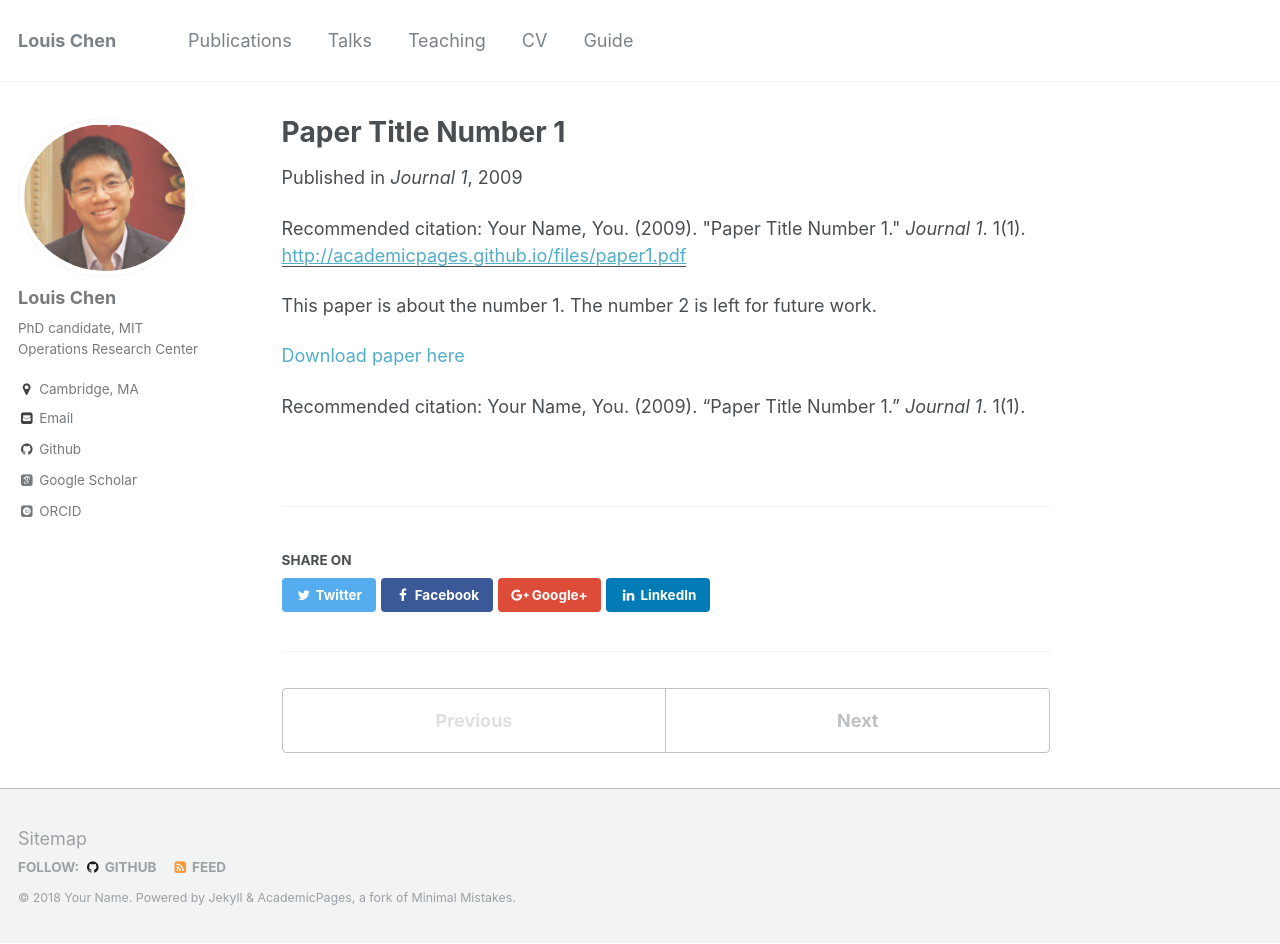
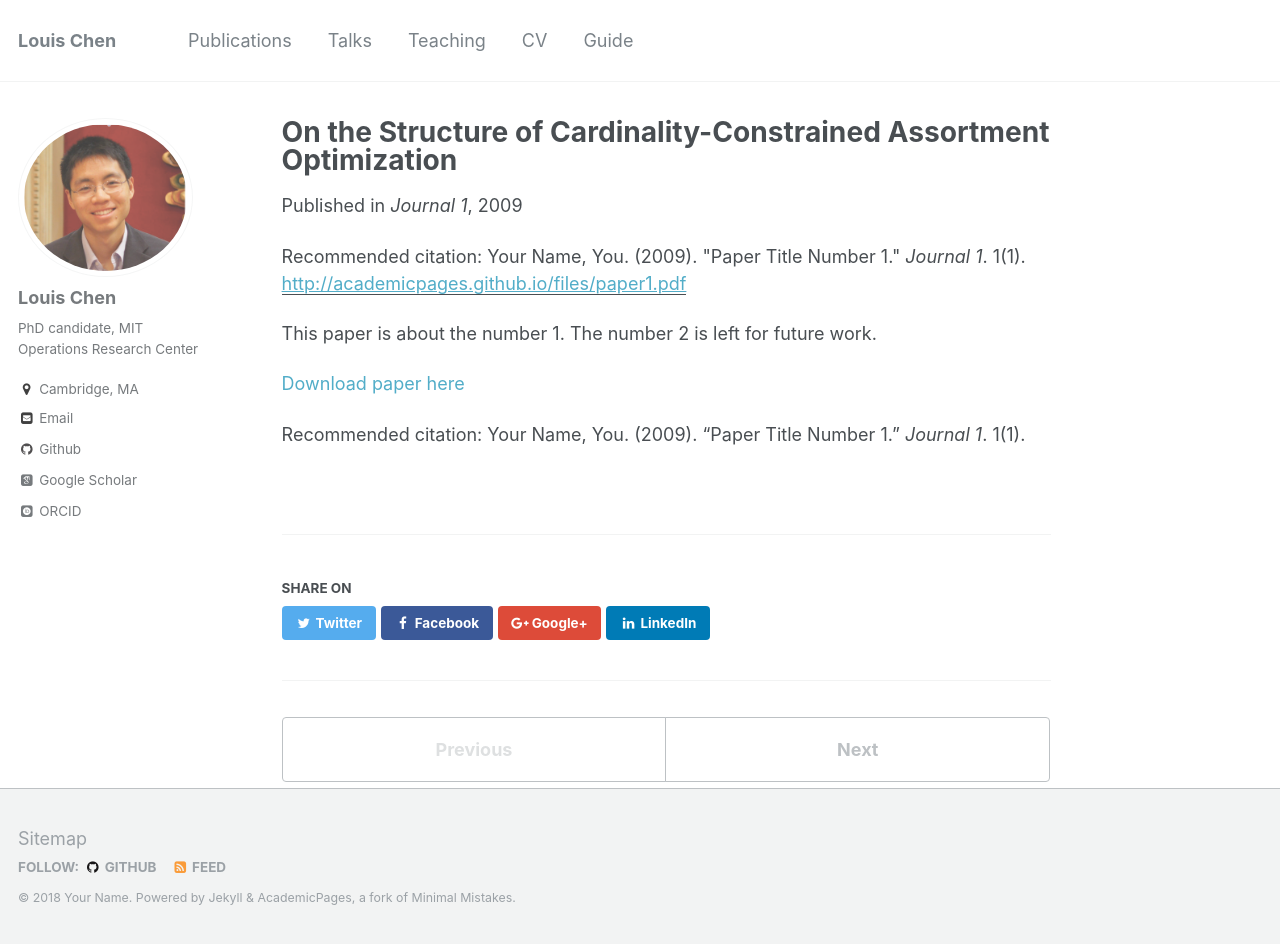
Before and after one commit to LouisLChen/LouisLChen.github.io, a Jekyll site: the page built from _publications/2009-10-01-paper-title-number-1.md, in a window 1280 px wide and 944 px high. Built offline with Jekyll 4.4.1, drawn with Linux system fonts in a browser that asks for light colours; some web fonts are replaced.

Commit message:
Update 2009-10-01-paper-title-number-1.md

```diff
--- a/_publications/2009-10-01-paper-title-number-1.md
+++ b/_publications/2009-10-01-paper-title-number-1.md
@@ -1,5 +1,5 @@
 ---
-title: "Paper Title Number 1"
+title: "On the Structure of Cardinality-Constrained Assortment Optimization"
 collection: publications
 permalink: /publication/2009-10-01-paper-title-number-1
 excerpt: 'This paper is about the number 1. The number 2 is left for future work.'
```
